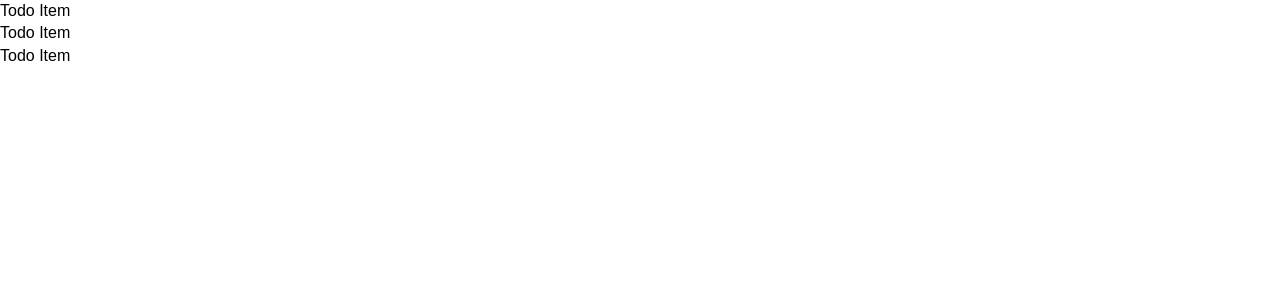
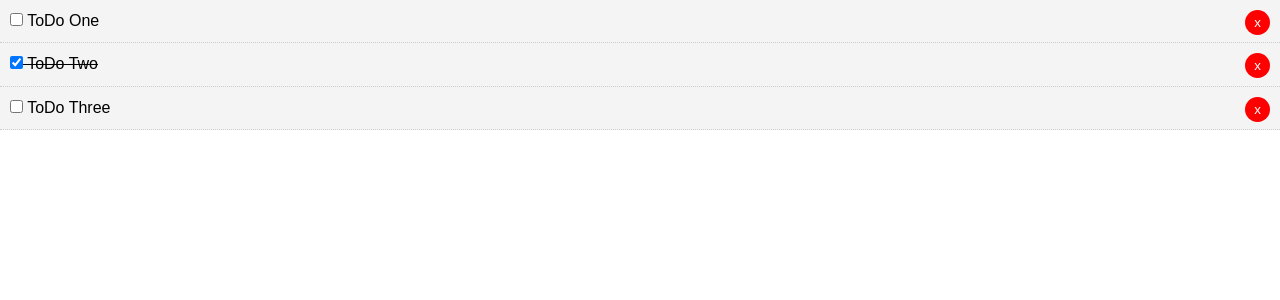
Before and after one commit to sedx876/Vue-ToDo, a Vue app: page / in a window 1280 px wide. Shown: the top 300 px of the page. Built offline with nearby package versions, Linux system fonts and the light colour scheme.

Commit message:
added markComplete method

```diff
--- a/src/components/TodoItem.vue
+++ b/src/components/TodoItem.vue
@@ -1,12 +1,22 @@
 <template>
-  <div>
-    <p>Todo Item</p>
+  <div class="todo-item" v-bind:class="{'is-complete':todo.completed}">
+    <p>
+      <input type="checkbox" v-on:change="markComplete" v-bind:checked="todo.completed">
+      {{todo.title}}
+      <button @click="$emit('del-todo', todo.id)" class="del">x</button>
+      </p>
   </div>
 </template>
 
 <script>
 export default {
-  name: "TodoItem"
+  name: "TodoItem",
+  props: ["todo"],
+  methods: {
+    markComplete() {
+      this.todo.completed = !this.todo.completed;
+    }
+  }
 }
 </script>
 
--- a/src/components/Todos.vue
+++ b/src/components/Todos.vue
@@ -1,7 +1,7 @@
 <template>
   <div>
     <div v-bind:key="todo.id" v-for="todo in todos">
-      <TodoItem />
+      <TodoItem v-bind:todo="todo" />
     </div>
   </div>
 </template>
```
